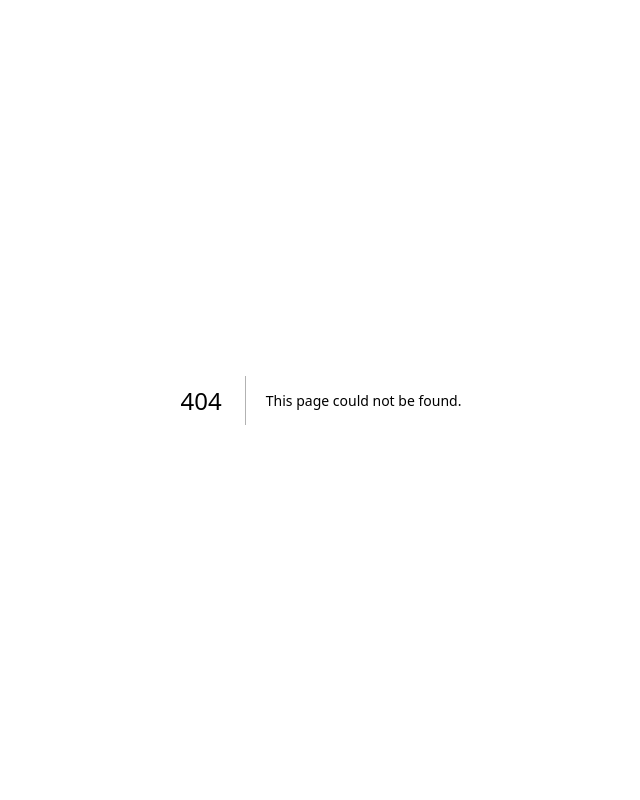
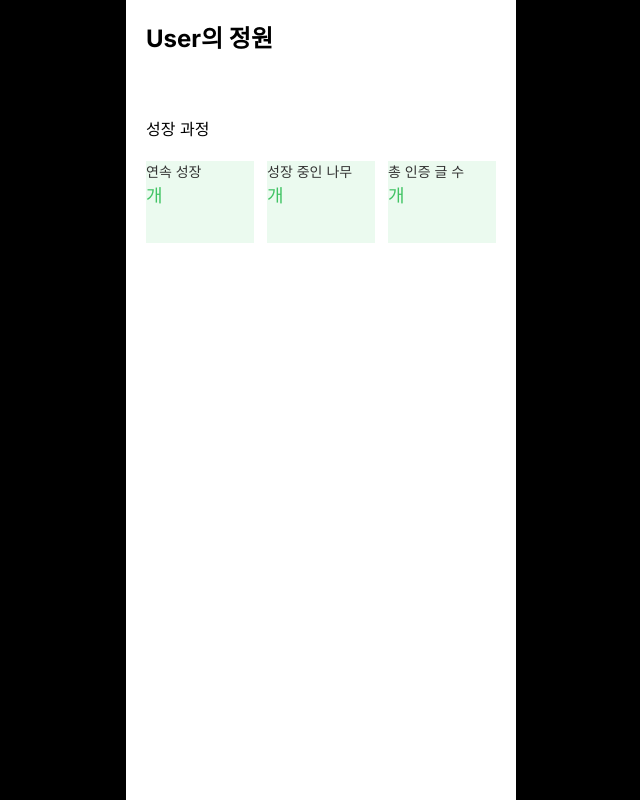
Before and after one commit to goormthon-Univ/2024_BEOTKKOTTHON_TEAM_19_FE, a Next.js app: page /mainHome in a window 1280 px wide. Before the commit this address had no page. Shown: the whole page, without its empty margins (319-959 px from the left). Built offline with nearby package versions, Linux system fonts and the light colour scheme.

Commit message:
Home 1차 작업

```diff
--- a/src/app/globals.css
+++ b/src/app/globals.css
@@ -20,17 +20,21 @@ html{
   display: flex;
   justify-content: center;
   align-items: center;
-  background-color: white;
+  background-color: black;
 }
 
 body {
   color: rgb(var(--foreground-rgb));
-  background: linear-gradient(
+  /* background: linear-gradient(
       to bottom,
       transparent,
       rgb(var(--background-end-rgb))
     )
-    rgb(var(--background-start-rgb));
+    rgb(var(--background-start-rgb)); */
+    background-color: white;
+    height: 100vh;
+    min-width: 350px;
+    max-width: 450px;
 }
 
 @layer utilities {
--- /dev/null
+++ b/src/app/mainHome/page.js
@@ -0,0 +1,17 @@
+import GrowComponent from "@component/mainHome/growComponents";
+import classes from "./page.module.css";
+
+export default function Home() {
+  return (
+    <>
+      <p className={classes.userGarden}>User의 정원</p>
+      {/* <p>(내 정원) 공유하기</p> */}
+      <p className={classes.growRecord}>성장 과정</p>
+      <div className={classes.currentBox}>
+        <GrowComponent text="연속 성장" />
+        <GrowComponent text="성장 중인 나무"/>
+        <GrowComponent text="총 인증 글 수"/>
+      </div>
+    </>
+  )
+}
--- /dev/null
+++ b/src/app/mainHome/page.module.css
@@ -0,0 +1,20 @@
+.userGarden {
+  margin-left: 20px;
+  margin-top: 21px;
+  font-size: 24px;
+  font-weight: 700;
+  color: black;
+}
+
+.growRecord {
+  margin-top: 60px;
+  margin-left: 20px;
+
+  color: black;
+}
+
+.currentBox {
+  margin: 20px 20px 0 20px;
+  display: flex;
+  gap: 13px;
+}
--- /dev/null
+++ b/src/components/mainHome/growComponents.js
@@ -0,0 +1,10 @@
+import classes from "./growComponents.module.css";
+
+export default function GrowComponent({text, num}) {
+  return (
+    <div className={classes.conditionBox}>
+      <p className={classes.conditionText}>{text}</p>
+      <p className={classes.conditionNumber}>{num}개</p>
+    </div>
+  )
+}
--- /dev/null
+++ b/src/components/mainHome/growComponents.module.css
@@ -0,0 +1,15 @@
+.conditionBox {
+  background-color: #EBFAEF;
+  width: 108px;
+  height: 82px;
+}
+
+.conditionText {
+  color: #333333;
+  font-size: 14px;
+}
+
+.conditionNumber {
+  color: #41C364;
+  font-size: 18px;
+}
```
